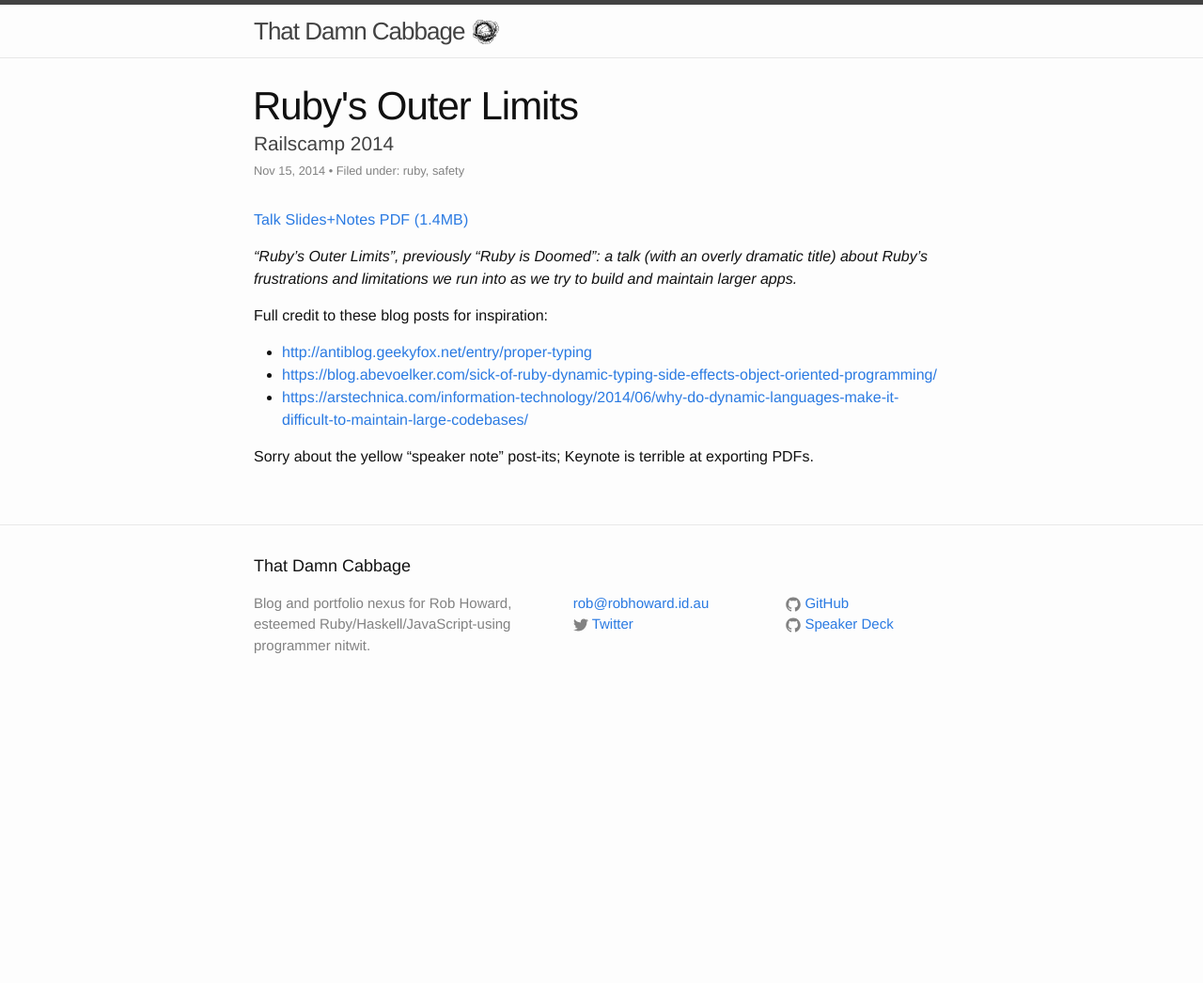
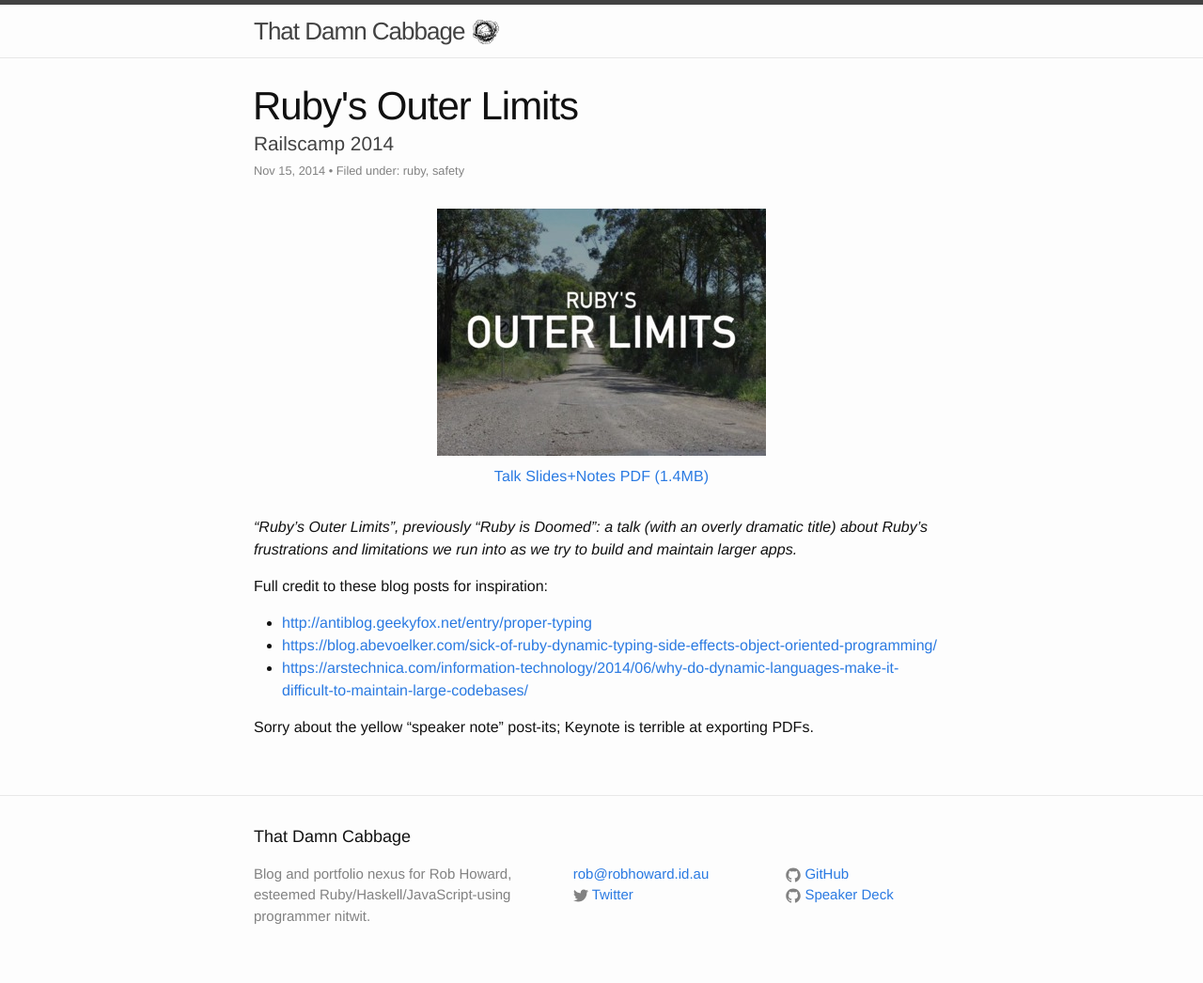
Before and after one commit to damncabbage/deadname.id.au, a Jekyll site: the page built from _talks/2014/11/rubys-outer-limits.md, in a window 1280 px wide. Shown: the whole page at 94% size. Built offline with Jekyll 4.4.1, drawn with Linux system fonts in a browser that asks for light colours; Markdown is read by kramdown in place of the engine named in the settings; before the commit the page ends 900 px from its top, so only the background shows below that.

Commit message:
Adds talk preview image support.

```diff
--- a/_sass/_layout.scss
+++ b/_sass/_layout.scss
@@ -268,7 +268,12 @@
     }
 
     .pdf {
+        display: block;
+        text-align: center;
         font-weight: 400;
         letter-spacing: 0.1px; // Needs a better body copy font; this one has little tolerance for bolding without looking dumb.
+        margin-bottom: $spacing-unit;
+        img { margin-bottom: $spacing-unit / 3; }
+        span { display: block; }
     }
 }
--- a/_talks/2014/11/rubys-outer-limits.md
+++ b/_talks/2014/11/rubys-outer-limits.md
@@ -9,7 +9,10 @@ categories:
 - safety
 ---
 
-<a class="pdf" href="/talks/2014/11/rubys-outer-limits.pdf">Talk Slides+Notes PDF (1.4MB)</a>
+<a class="pdf" href="/talks/2014/11/rubys-outer-limits.pdf">
+  <img src="/talks/2014/11/rubys-outer-limits.jpg" />
+  <span>Talk Slides+Notes PDF (1.4MB)</span>
+</a>
 
 *"Ruby's Outer Limits", previously "Ruby is Doomed": a talk (with an overly dramatic title) about Ruby's frustrations and limitations we run into as we try to build and maintain larger apps.*
 
```
Also changed, not shown: _talks/2014/11/rubys-outer-limits.jpg (added).
